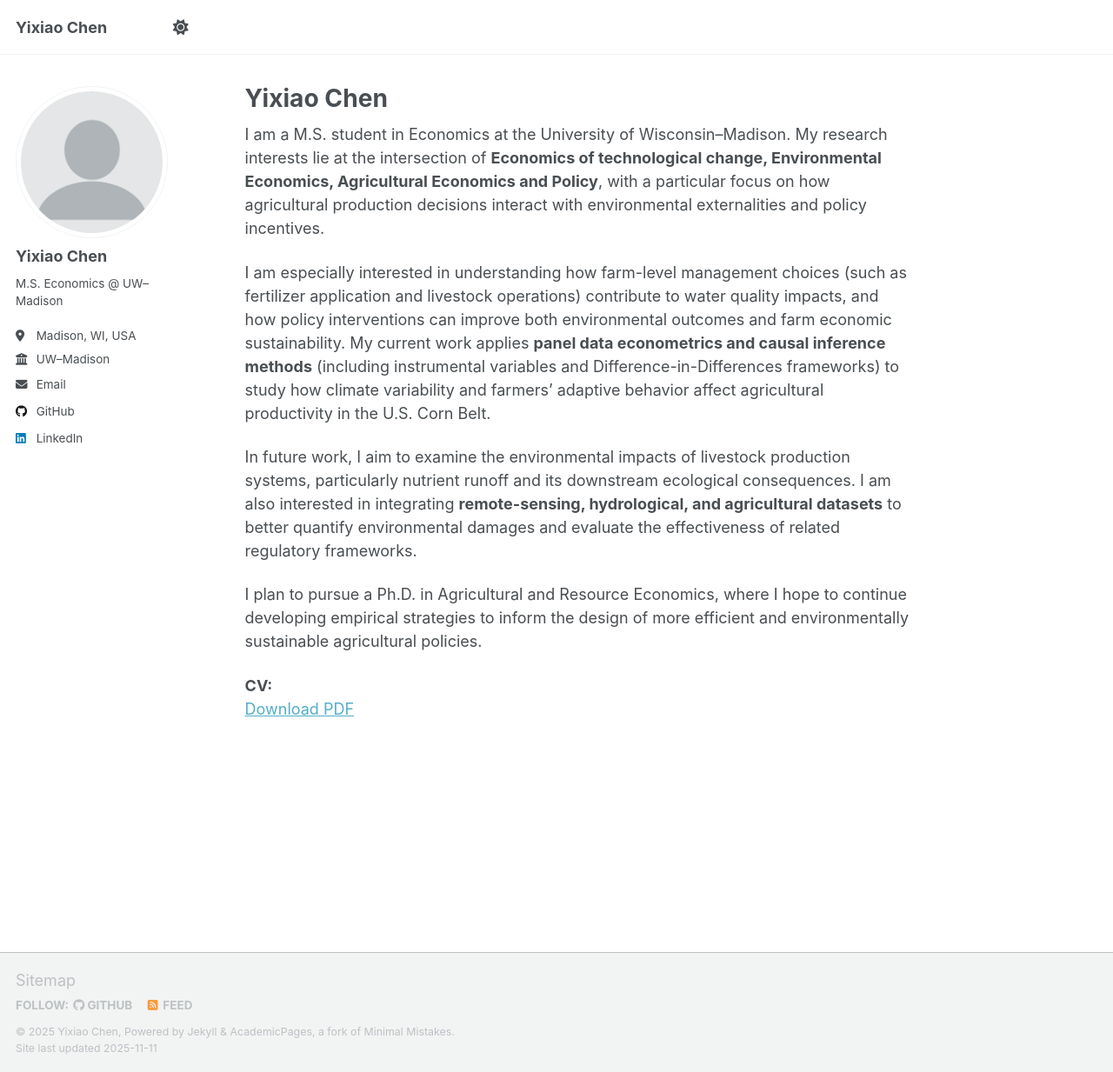
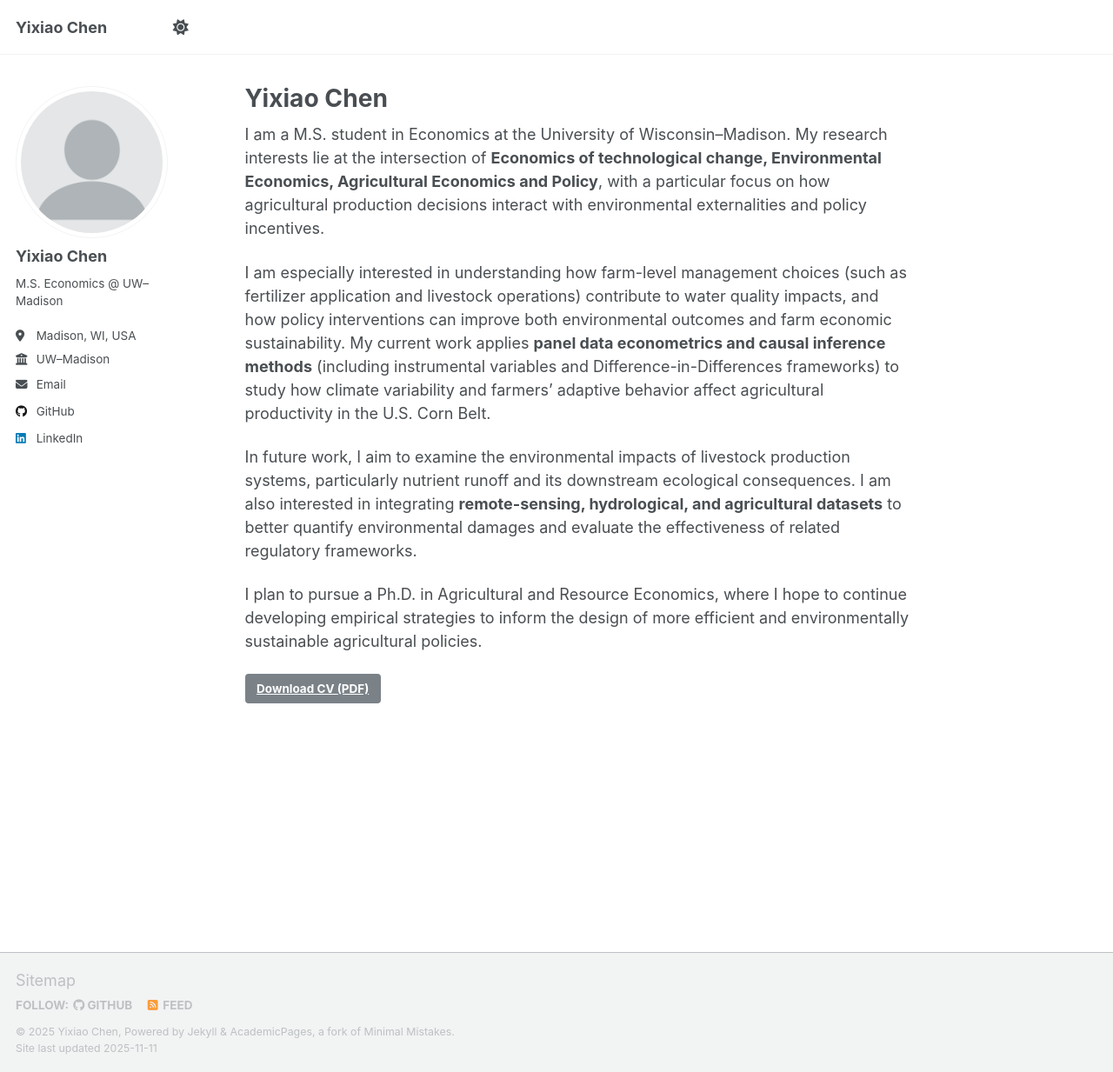
Before and after one commit to yixiaochen117/yixiaochen117.github.io, a Jekyll site: the page built from _pages/about.md, in a window 1280 px wide and 1233 px high. Shown: the whole window at 87% size. Built offline with Jekyll 4.4.1, drawn with Linux system fonts in a browser that asks for light colours; a script that is not in the unit is left out; part of the change alters nothing that is shown.

```diff
--- a/_pages/about.md
+++ b/_pages/about.md
@@ -14,5 +14,4 @@ In future work, I aim to examine the environmental impacts of livestock producti
 
 I plan to pursue a Ph.D. in Agricultural and Resource Economics, where I hope to continue developing empirical strategies to inform the design of more efficient and environmentally sustainable agricultural policies.
 
-**CV:**
-[Download PDF](/files/Yixiao_Chen_Cv.pdf)
+[Download CV (PDF)](/files/Yixiao_Chen_Cv.pdf){: .btn .btn-primary }
```
